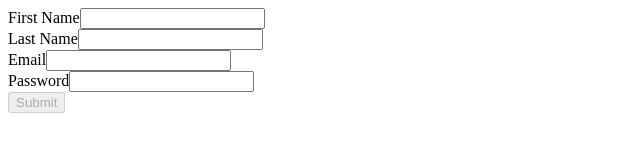
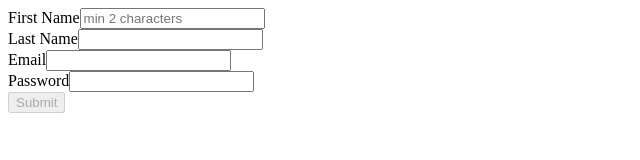
Before and after one commit to adyngom/formengine, an Angular app: page / in a window 1280 px wide. Shown: the top 160 px of the page, without its empty margins (0-640 px from the left). Built offline with nearby package versions, Linux system fonts and the light colour scheme.

Commit message:
Update and possible onLoad use case examples

```diff
--- a/src/app/app.component.html
+++ b/src/app/app.component.html
@@ -1,7 +1,7 @@
 <form [formGroup]="appForm" (ngSubmit) = "onSubmit()">
   <div class="form-group">
     <label>First Name</label>
-    <input type="text" formControlName="firstName" class="form-control">
+    <input type="text" formControlName="firstName" placeholder="min 2 characters" class="form-control">
     <div class="invalid-feedback"></div>
   </div>
   <div class="form-group">
--- a/src/shared/formengine/formengine.class.ts
+++ b/src/shared/formengine/formengine.class.ts
@@ -5,8 +5,19 @@ import { ProjectValidators } from "./validators/ValidatorFields";
 export class FormengineClass {
   private formBuilder: FormBuilder = new FormBuilder();
   public formInstance: any;
-  public formGroup: FormGroup = {};
+  public initFormGroup: FormGroup;
+  public formGroup: FormGroup;
   public form: any;
+  public fields: Array<string>;
+  public validators: Array<string>;
+
+  // onLoad use case:
+  // public objectFromDB: Object = {
+  //   firstName: 'Ady',
+  //   lastName: 'Ngom',
+  //   email: 'angom@gmailll.com'
+  // };
+
 
   constructor(config: FormBuilderObject) {
     Object.assign(this, config);
@@ -20,6 +31,14 @@ export class FormengineClass {
 
     this.form = this.formBuilder.group(this.formGroup);
 
-    console.log(this);
+    // onLoad use case
+    // if (!!this.objectFromDB) {
+    //   for(let key in this.objectFromDB) {
+    //     this.form.patchValue({
+    //       [key]: this.objectFromDB[key]
+    //     })
+    //   }
+    // }
+
   }
 }
```
